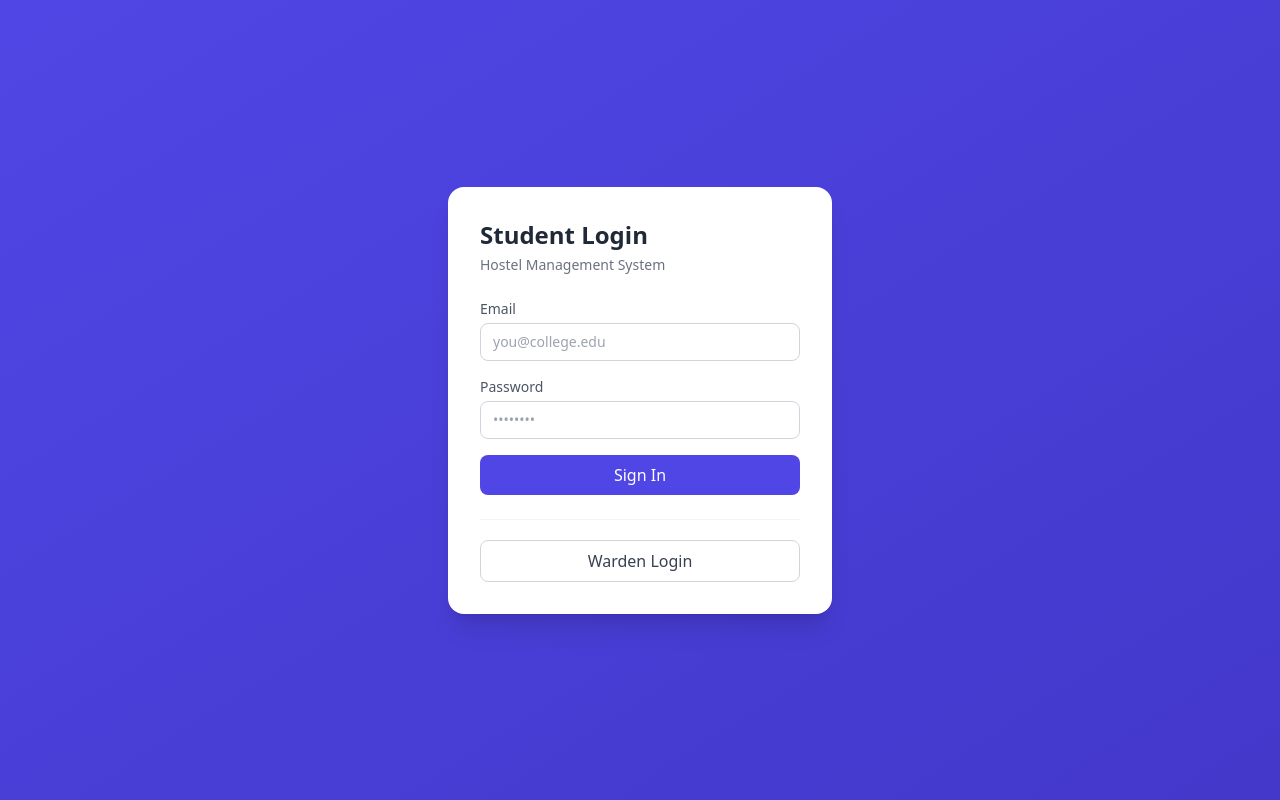
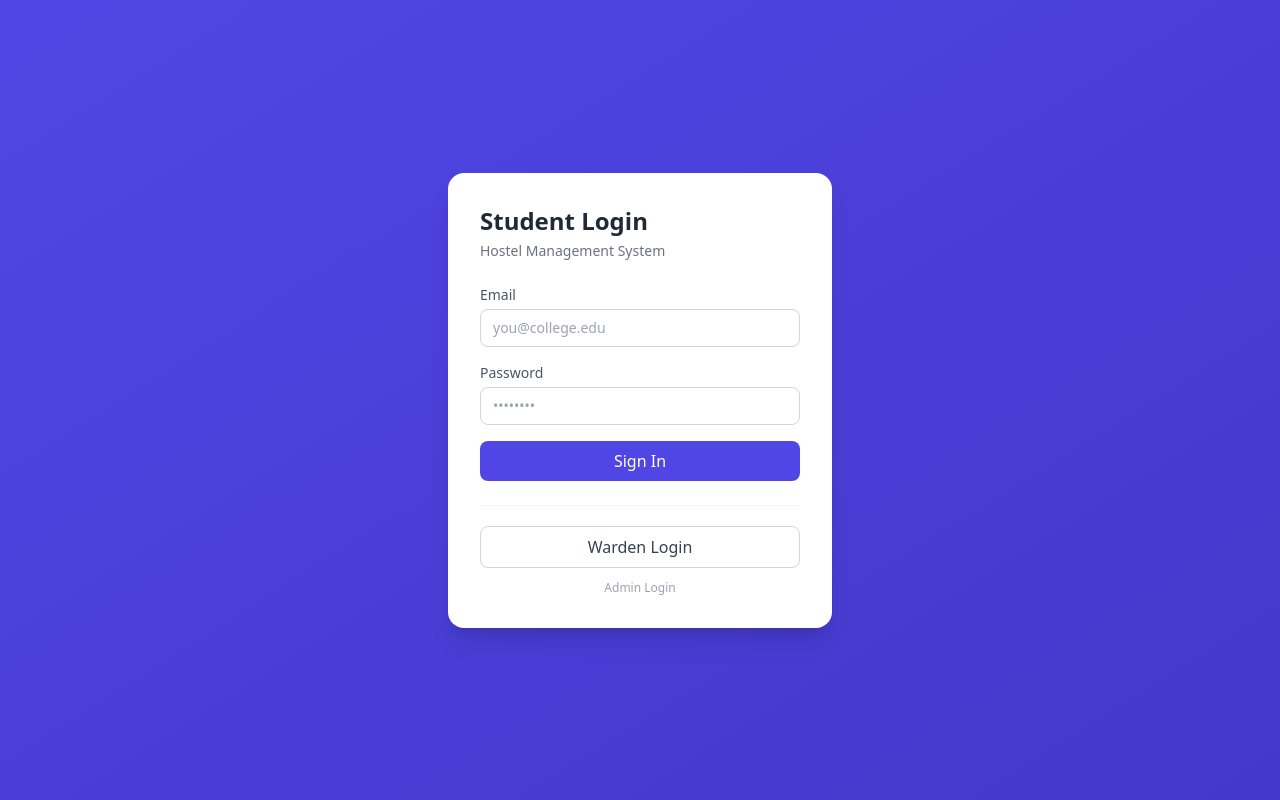
Before and after one commit to SRUJANTJ/hms, a Next.js app: page /login in a window 1280 px wide. Built offline with nearby package versions, Linux system fonts and the light colour scheme.

Commit message:
Update login.js

```diff
--- a/pages/login.js
+++ b/pages/login.js
@@ -70,9 +70,9 @@ export default function StudentLogin() {
           <Link href="/warden/login" className="btn-outline w-full text-center">
             Warden Login
           </Link>
-          {/* <Link href="/admin/login" className="text-center text-xs text-gray-400 hover:text-gray-600 mt-1">
+          <Link href="/admin/login" className="text-center text-xs text-gray-400 hover:text-gray-600 mt-1">
             Admin Login
-          </Link> */}
+          </Link>
         </div>
       </div>
     </div>
```
